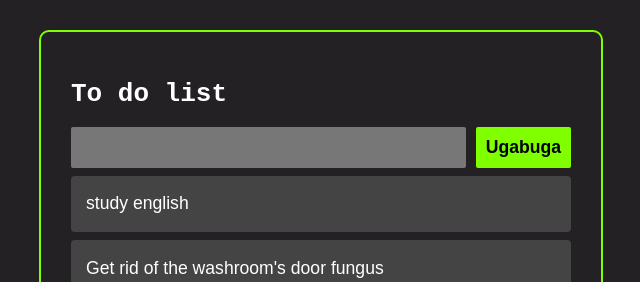
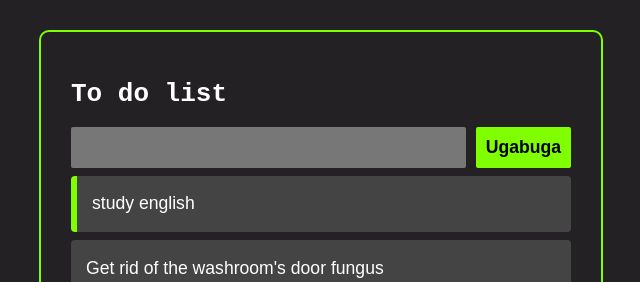
Before and after one commit to Marco-Antonio-Furtado/lista-react, a React (Create React App) app: page / in a window 1280 px wide. Shown: the top 282 px of the page, without its empty margins (319-959 px from the left). Built offline with nearby package versions, Linux system fonts and the light colour scheme.

Commit message:
estilizando as tasks que completed=true

```diff
--- a/src/components/Task.js
+++ b/src/components/Task.js
@@ -2,7 +2,9 @@ import '../styles/task.css'
 
 function Task({ task }){
     return(
-        <div className="task-container">
+        <div className="task-container"
+        style={task.completed ? { borderLeft: "6px solid chartreuse" }: {}}
+        >
             <p className="task">{task.title}</p>
         </div>
     )
```
